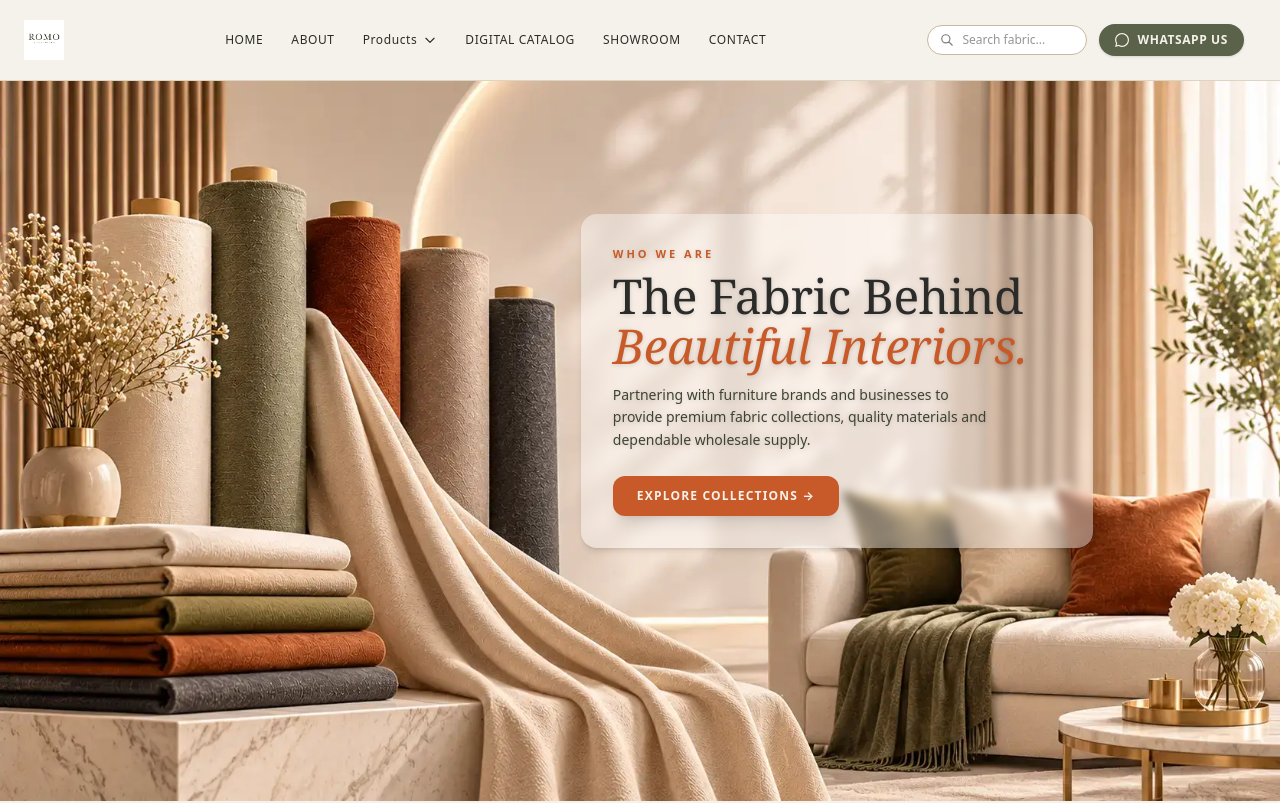
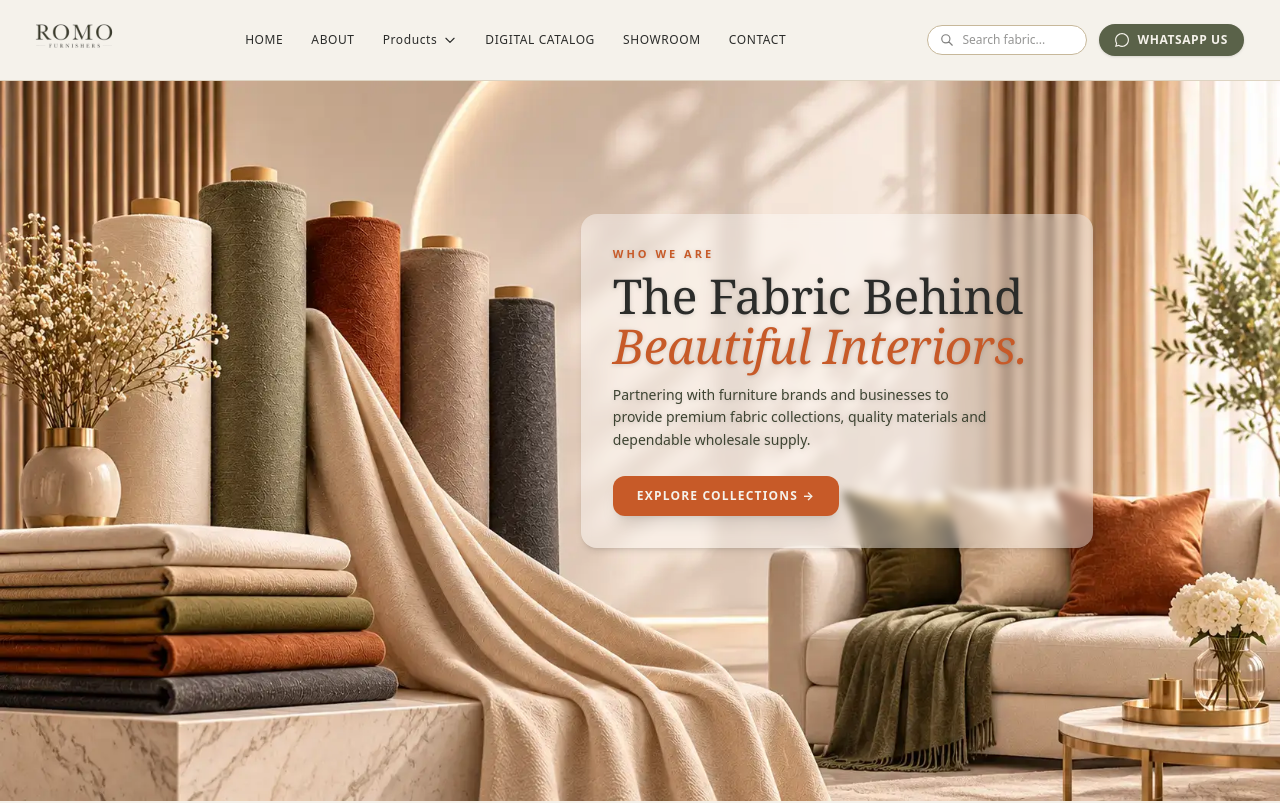
Before and after one commit to rosey321-code/romo_furnitures, a Next.js app: page /about in a window 1280 px wide. Shown: the top 803 px of the page. Built offline with nearby package versions, Linux system fonts and the light colour scheme.

Commit message:
Updated logo size and navbar design

```diff
--- a/src/components/Navbar.tsx
+++ b/src/components/Navbar.tsx
@@ -1,7 +1,7 @@
 "use client";
 import { useState } from "react";
 import Link from "next/link";
-import Image from "next/image"; // 👈 Image component import kiya
+import Image from "next/image";
 
 export default function Navbar() {
   const [productOpen, setProductOpen] = useState(false);
@@ -14,18 +14,19 @@ export default function Navbar() {
 
   return (
     <header className="sticky top-0 z-50 bg-[#F5F2EB] border-b border-[#C7B89A]/50 select-none">
+      {/* Navbar height normal h-20 rakhi hai */}
       <nav className="max-w-7xl mx-auto px-6 h-20 flex items-center justify-between gap-4">
 
-        {/* 1. LEFT: Brand Logo (Ab yahan image aayegi) */}
-        <div className="flex-shrink-0">
-          <Link href="/" className="group block">
+        {/* 1. LEFT: Brand Logo (Bara aur Readable with scale-125) */}
+        <div className="flex-shrink-0 relative flex items-center">
+          <Link href="/" className="group block py-1">
             <Image
               src="/logo.webp"
               alt="ROMO Furnishers"
-              width={130} // Aap apne logo ke size ke mutabiq width barha ya ghata sakti hain
-              height={45} // Height adjust kar sakti hain
+              width={350}
+              height={190}
               priority={true}
-              className="object-contain h-10 w-auto"
+              className="object-contain w-auto h-16 md:h-20 max-w-none transform scale-125 origin-left"
             />
           </Link>
         </div>
@@ -192,9 +193,9 @@ export default function Navbar() {
                 <Image
                   src="/logo.webp"
                   alt="ROMO Furnishers"
-                  width={110}
-                  height={40}
-                  className="object-contain h-8 w-auto"
+                  width={130}
+                  height={50}
+                  className="object-contain h-10 w-auto transform scale-110 origin-left"
                 />
                 <button
                   onClick={() => setMobileMenuOpen(false)}
```
Also changed, not shown: public/logo.webp.
